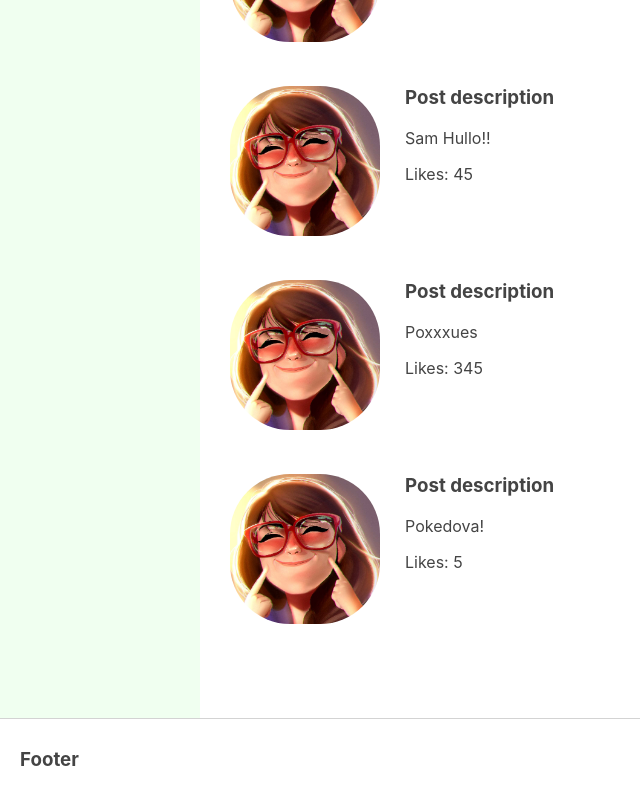
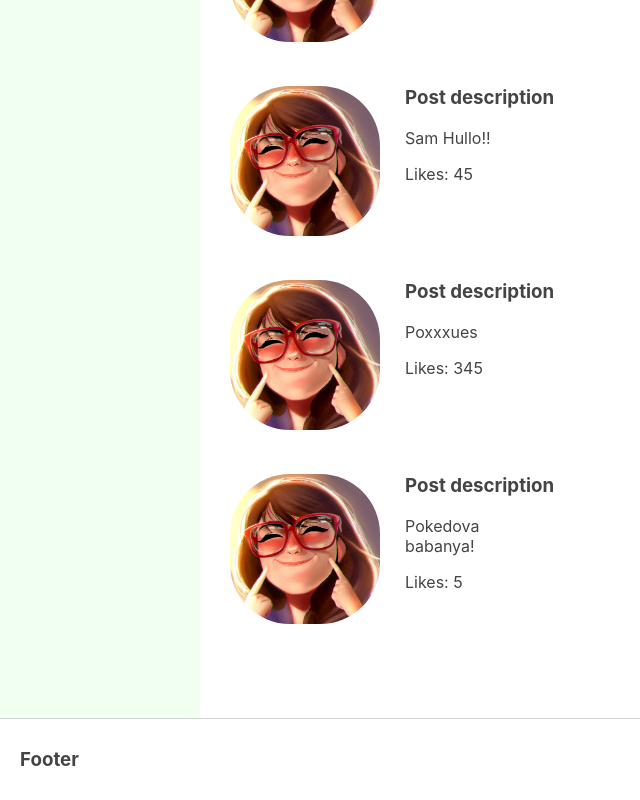
Before and after one commit to zeyura/social-react, a React (Create React App) app: page /profile in a window 1280 px wide. Shown: the part 815-1615 px from the top of the page, without its empty margins (0-640 px from the left). Built offline with nearby package versions, Linux system fonts and the light colour scheme.

Commit message:
Set Data to index.js

```diff
--- a/src/App.js
+++ b/src/App.js
@@ -3,11 +3,15 @@ import Footer from "./components/Footer"
 import Header from "./components/Header/Header"
 import Main from "./components/Main"
 
-function App() {
+function App({ posts, dialogsData, messagesData }) {
   return (
     <div className="App">
       <Header />
-      <Main />
+      <Main
+        posts={posts}
+        dialogsData={dialogsData}
+        messagesData={messagesData}
+      />
       <Footer />
     </div>
   )
--- a/src/components/Dialogs/DialogItem/DialogItem.jsx
+++ b/src/components/Dialogs/DialogItem/DialogItem.jsx
@@ -1,4 +1,4 @@
-import Class from "./DialogItem.module.css"
+import Class from "../Dialogs.module.css"
 import { NavLink } from "react-router-dom"
 
 const DialogItem = (props) => {
--- a/src/components/Dialogs/DialogItem/DialogItem.module.css
+++ /dev/null
@@ -1,6 +0,0 @@
-.activeLink {
-  color: goldenrod;
-}
-
-.dialog {
-}
--- a/src/components/Dialogs/Dialogs.jsx
+++ b/src/components/Dialogs/Dialogs.jsx
@@ -2,25 +2,7 @@ import Class from "./Dialogs.module.css"
 import DialogItem from "./DialogItem/DialogItem"
 import Message from "./Message/Message"
 
-function Dialogs(props) {
-  const dialogsData = [
-    { name: "Gosha", id: "1" },
-    { name: "Masha", id: "2" },
-    { name: "Sveta", id: "3" },
-    { name: "Vasiliy", id: "4" },
-    { name: "Ostapko", id: "5" },
-    { name: "Alexander", id: "6" },
-  ]
-
-  const messagesData = [
-    { message: "Hello!" },
-    { message: "Fucking USA" },
-    { message: "Bellowed users Slippy.." },
-    { message: "Bellowed users Sonnyes Meassures doom..." },
-  ]
-
-  // ------------------
-
+function Dialogs({ dialogsData, messagesData }) {
   const dialogsElems = dialogsData.map((d) => (
     <DialogItem key={d.id} name={d.name} id={d.id} />
   ))
@@ -35,7 +17,7 @@ function Dialogs(props) {
       <h1>Messages</h1>
 
       <div className={Class.messagesContent}>
-        <div className={Class.dialogsItems}>{dialogsElems}</div>
+        <div className={Class.dialogs}>{dialogsElems}</div>
         <div className={Class.messages}>{messagesElems}</div>
       </div>
     </div>
--- a/src/components/Dialogs/Dialogs.module.css
+++ b/src/components/Dialogs/Dialogs.module.css
@@ -11,7 +11,7 @@
   flex: 1 0;
 }
 
-.dialogsItems {
+.dialogs {
 }
 
 .dialog {
--- a/src/components/Dialogs/Message/Message.jsx
+++ b/src/components/Dialogs/Message/Message.jsx
@@ -1,4 +1,4 @@
-import Class from "./Message.module.css"
+import Class from "../Dialogs.module.css"
 
 const Message = (props) => {
   return <div className={Class.message}>{props.message}</div>
--- a/src/components/Dialogs/Message/Message.module.css
+++ /dev/null
@@ -1,2 +0,0 @@
-.message {
-}
--- a/src/components/Main.jsx
+++ b/src/components/Main.jsx
@@ -4,15 +4,19 @@ import Dialogs from "./Dialogs/Dialogs"
 
 import { BrowserRouter as Router, Route } from "react-router-dom"
 
-function Main() {
+function Main({ posts, dialogsData, messagesData }) {
   return (
     <Router>
       <div className="main-wrap">
         <Sidebar />
 
         <main className="App-main-content">
-          <Route path="/profile" component={Profile} />
-          <Route path="/dialogs" component={Dialogs} />
+          <Route path="/profile">
+            <Profile posts={posts} />
+          </Route>
+          <Route path="/dialogs">
+            <Dialogs dialogsData={dialogsData} messagesData={messagesData} />
+          </Route>
         </main>
       </div>
     </Router>
--- a/src/components/Profile/MyPosts/MyPosts.jsx
+++ b/src/components/Profile/MyPosts/MyPosts.jsx
@@ -1,14 +1,7 @@
 import Post from "./Post/Post"
 import Class from "./MyPosts.module.css"
 
-function MyPosts() {
-  const posts = [
-    { text: "Hello!!", likesCount: "35" },
-    { text: "Sam Hullo!!", likesCount: "45" },
-    { text: "Poxxxues", likesCount: "345" },
-    { text: "Pokedova!", likesCount: "5" },
-  ]
-
+function MyPosts({ posts }) {
   let postElems = posts.map((p, i) => (
     <Post text={p.text} likesCount={p.likesCount} key={i} />
   ))
--- a/src/components/Profile/Profile.jsx
+++ b/src/components/Profile/Profile.jsx
@@ -2,11 +2,11 @@ import ProfileInfo from "./ProfileInfo/ProfileInfo"
 import MyPosts from "./MyPosts/MyPosts"
 import Class from "./Profile.module.css"
 
-function Profile() {
+function Profile({ posts }) {
   return (
     <div className={Class.wrapper}>
       <ProfileInfo />
-      <MyPosts />
+      <MyPosts posts={posts} />
     </div>
   )
 }
--- a/src/index.js
+++ b/src/index.js
@@ -4,9 +4,35 @@ import "./index.css"
 import App from "./App"
 import reportWebVitals from "./reportWebVitals"
 
+// ----- DATA
+const posts = [
+  { text: "Hello!!", likesCount: "35" },
+  { text: "Sam Hullo!!", likesCount: "45" },
+  { text: "Poxxxues", likesCount: "345" },
+  { text: "Pokedova babanya!", likesCount: "5" },
+]
+
+const dialogsData = [
+  { name: "Gosha", id: "1" },
+  { name: "Masha", id: "2" },
+  { name: "Sveta", id: "3" },
+  { name: "Vasiliy", id: "4" },
+  { name: "Ostapko", id: "5" },
+  { name: "Alexander", id: "6" },
+]
+
+const messagesData = [
+  { message: "Hello!" },
+  { message: "Fucking USA" },
+  { message: "Bellowed users Slippy.." },
+  { message: "Bellowed users Sonnyes Meassures doom..." },
+]
+
+// DATA END
+
 ReactDOM.render(
   <React.StrictMode>
-    <App />
+    <App posts={posts} dialogsData={dialogsData} messagesData={messagesData} />
   </React.StrictMode>,
   document.getElementById("root")
 )
```
Also changed, not shown: 1 other file (tests, documents, lock files or other folders).
